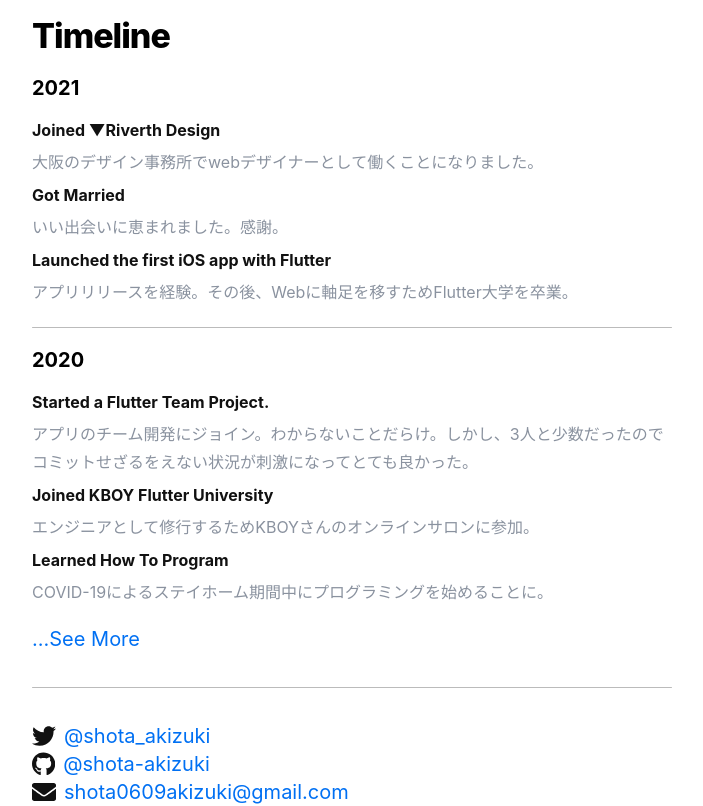
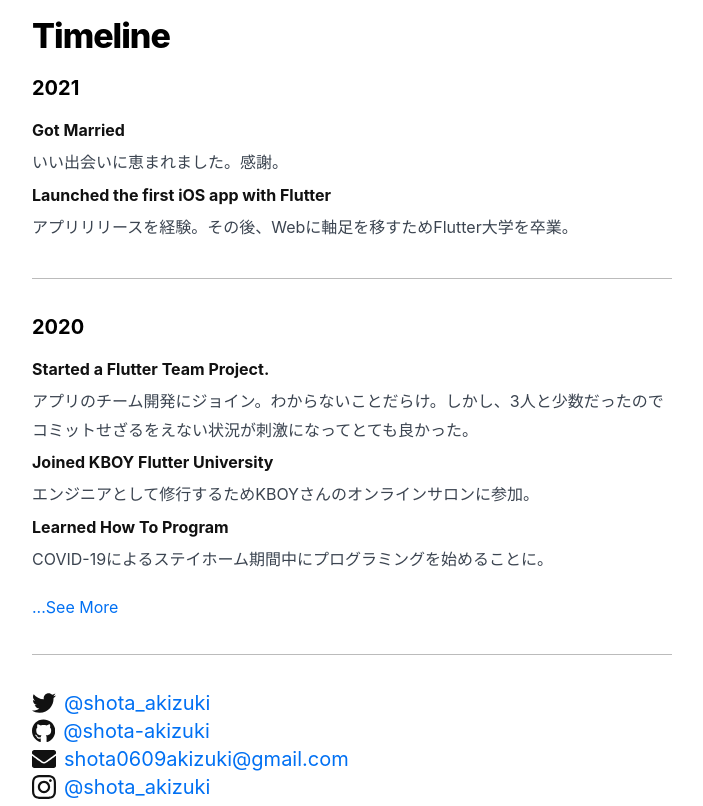
Before and after one commit to shota-akizuki/shota-dev, a Next.js app: page / in a window 1280 px wide. Shown: the part 420-1226 px from the top of the page, without its empty margins (288-991 px from the left). Built offline with nearby package versions, Linux system fonts and the light colour scheme.

Commit message:
Update styles.

```diff
--- a/components/Timeline.js
+++ b/components/Timeline.js
@@ -3,6 +3,10 @@ import styles from '../styles/timeline.module.css';
 
 const Year = ({ children }) => {
   return <h3>{children}</h3>;
+};
+
+const Divider = () => {
+  return <div className={styles.divider}></div>;
 };
 
 export default function Timeline() {
@@ -14,8 +18,8 @@ export default function Timeline() {
         <h1>Timeline</h1>
         <Year>2021</Year>
         <ul>
-          <li>Joined ▼Riverth Design</li>
-          <p>大阪のデザイン事務所でwebデザイナーとして働くことになりました。</p>
+          {/* <li>Joined ▼Riverth Design</li>
+          <p>大阪のデザイン事務所でwebデザイナーとして働くことになりました。</p> */}
           <li>Got Married</li>
           <p>いい出会いに恵まれました。感謝。</p>
           <li>Launched the first iOS app with Flutter</li>
@@ -23,7 +27,7 @@ export default function Timeline() {
             アプリリリースを経験。その後、Webに軸足を移すためFlutter大学を卒業。
           </p>
         </ul>
-        <p className={styles.divider}></p>
+        <Divider />
         <Year>2020</Year>
         <ul>
           <li>Started a Flutter Team Project.</li>
@@ -50,26 +54,30 @@ export default function Timeline() {
 const FullTimeline = () => (
   <>
     <div className={styles.timeline}>
-      <p className={styles.divider}></p>
-      <Year>2017</Year>
+      <Divider />
+      <Year>2017〜2019</Year>
       <ul>
-        <p>やりたいことがなくなってしまったので、いろいろと模索する期間。</p>
+        <p>
+          音楽活動休止。やりたかった英語を勉強したり、ひたすら読書したり、メモを録り始めてみたり、とにかく模索する期間でした。
+        </p>
       </ul>
-      <p className={styles.divider}></p>
+      <Divider />
       <Year>2016</Year>
       <ul>
-        <p>音楽活動休止。</p>
+        <p>
+          とにかくライブに打ち込みました。サーキットライブに出演、東京に遠征、ワンマンライブにも挑戦。
+        </p>
       </ul>
-      <p className={styles.divider}></p>
+      <Divider />
       <Year>2011</Year>
       <ul>
-        <li>Graduated Osaka Kyoiku University</li>
-        <p>大学卒業後、プロのミュージシャンを目指し音楽活動をしていく。</p>
+        <li>Graduated College</li>
+        <p>大学卒業後、プロのミュージシャンを目指し音楽活動を開始。</p>
       </ul>
-      <p className={styles.divider}></p>
+      <Divider />
       <Year>2007</Year>
       <ul>
-        <li>Entered Osaka Kyoiku University</li>
+        <li>Started Osaka Kyoiku University</li>
         <p>
           大阪教育大学大学に入学。18年間住んだ生まれ故郷の愛媛から大阪に引越し。
         </p>
--- a/pages/index.tsx
+++ b/pages/index.tsx
@@ -8,6 +8,9 @@ import Envelope from '../components/svgs/envelope';
 import Instagram from '../components/svgs/instagram';
 import React from 'react';
 import Timeline from '../components/Timeline';
+const Divider = () => {
+  return <div className={styles.divider}></div>;
+};
 
 const contacts = [
   {
@@ -49,9 +52,9 @@ export default function Home() {
         <p>
           大阪でWebデザイナー・エンジニアをしています。Web制作・開発について私にできることがあれば、お気軽にご相談ください。
         </p>
-        <p className={styles.divider} />
+        <Divider />
         <Timeline />
-        <p className={styles.divider} />
+        <Divider />
         <ul>
           {contacts.map(({ Comp, link, label }) => {
             return (
--- a/styles/globals.css
+++ b/styles/globals.css
@@ -90,6 +90,7 @@ ul {
   --color-accents-2: #777777;
   --color-accents-3: #888;
   --color-accents-4: #5f6c84;
+  --color-home-text: #3b4450;
   --color-bg: #fff;
   --color-code-bg: #fafafa;
   --color-border: #eaeaea;
@@ -101,6 +102,7 @@ ul {
   --color-accents-2: #fff;
   --color-accents-3: #fff;
   --color-accents-4: #fff;
+  --color-home-text: #8a929f;
   --color-bg: #000;
   --color-code-bg: #2d2d2d;
   --color-border: #dfdfdf;
--- a/styles/home.module.css
+++ b/styles/home.module.css
@@ -24,13 +24,12 @@
 }
 
 .main p {
-  color: #8a929f;
+  color: var(--color-home-text);
   font-size: 0.8rem;
 }
 
 .divider {
   border-top: 1.6px solid #bbb;
-  border-radius: 5px;
   margin: 36px 0px;
 }
 
--- a/styles/timeline.module.css
+++ b/styles/timeline.module.css
@@ -7,7 +7,7 @@
 }
 
 .timeline p {
-  color: #8a929f;
+  color: var(--color-home-text);
   margin: 0;
   font-size: 0.8rem;
 }
@@ -20,8 +20,11 @@
   font-size: 1.7rem;
 }
 
+.timeline a {
+  font-size: 0.8rem;
+}
+
 .divider {
   border-top: 1.6px solid #bbb;
-  border-radius: 5px;
-  margin: 36px 28px;
+  margin: 36px 0px;
 }
```
